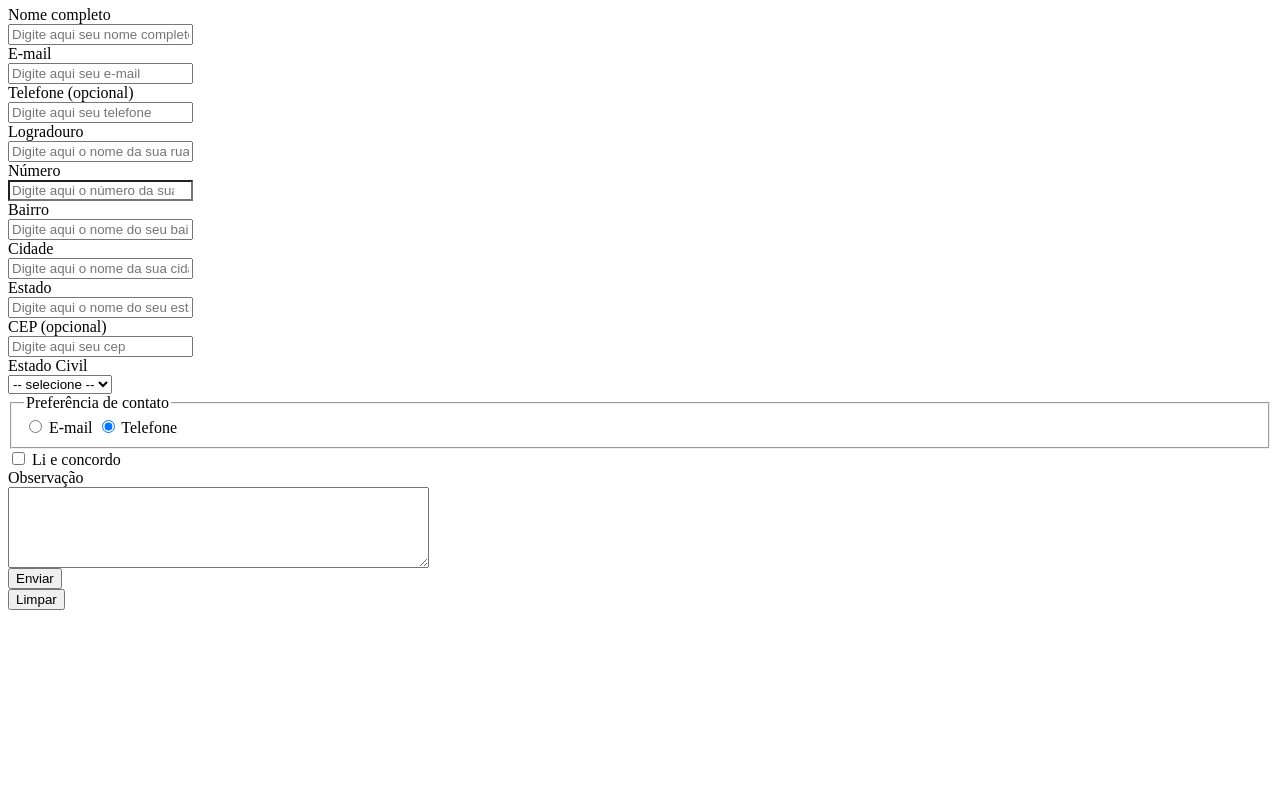
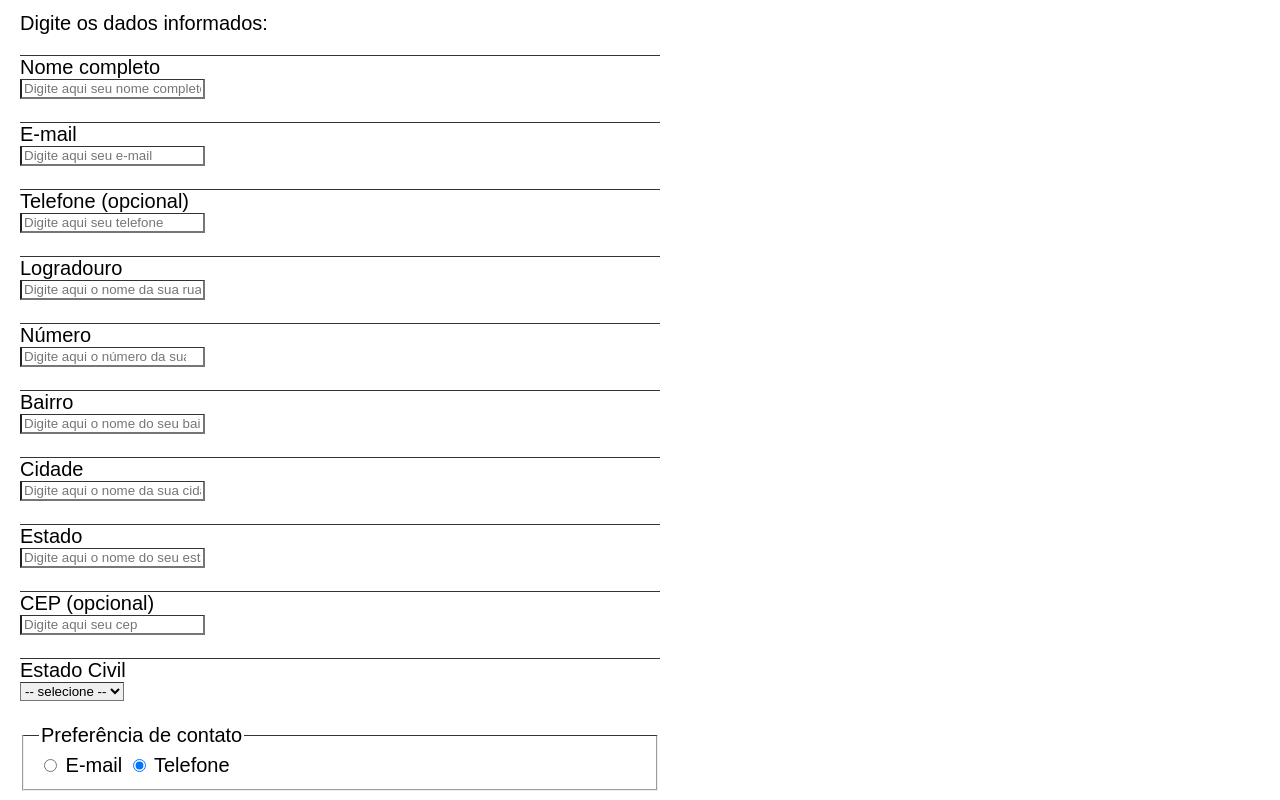
Before and after one commit to Naty02/Formularios, a plain HTML site: page index.html in a window 1280 px wide. Shown: the part 108-908 px from the top of the page. Before the commit the page ends 800 px from the top, so only its background shows below. Drawn offline with Linux system fonts and the light colour scheme.

Commit message:
exercício form-cadastro

```diff
--- a/index.html
+++ b/index.html
@@ -4,7 +4,7 @@
     <meta charset="UTF-8">
     <meta http-equiv="X-UA-Compatible" content="IE=edge">
     <meta name="viewport" content="width=device-width, initial-scale=1.0">
-    <title>Document</title>
+    <title>Form-cadastro</title>
     <link rel="stylesheet" href="style.css">
 </head>
 <body>
@@ -15,31 +15,31 @@
     <form>
         <label for="Nome Completo">Nome completo</label>
         <input type="text" id="nome completo" placeholder="Digite aqui seu nome completo">
-
+        <br />
         <label for="E-mail">E-mail</label>
         <input type="text" id="e-mail" placeholder="Digite aqui seu e-mail">
-
+        <br />
         <label for="Telefone(opcional)">Telefone (opcional)</label>
         <input type="number" id="telefone(opcional)" placeholder="Digite aqui seu telefone">
-
+        <br />
         <label for="Logradouro">Logradouro</label>
         <input type="text" id="logradouro" placeholder="Digite aqui o nome da sua rua">
-
+        <br />
         <label for="Número">Número</label>
         <input type="number" id="Número" min="1" class="invalido" placeholder="Digite aqui o número da sua casa">
-
+        <br />
         <label for="Bairro">Bairro</label>
         <input type="text" id="bairro" placeholder="Digite aqui o nome do seu bairro">
-
+        <br />
         <label for="Cidade">Cidade</label>
         <input type="text" id="cidade" placeholder="Digite aqui o nome da sua cidade">
-
+        <br />
         <label for="Estado">Estado</label>
         <input type="text" id="estado" placeholder="Digite aqui o nome do seu estado">
-
+        <br />
         <label for="CEP(opcional)">CEP (opcional)</label>
         <input type="number" id="cep" placeholder="Digite aqui seu cep">
-
+        <br />
         <label for="estciv">Estado Civil</label>
         <select id="estciv">
             <option selected>-- selecione --</option>
@@ -48,7 +48,7 @@
             <option>Divorciado(a)</option>
             <option>Viúvo(a)</option>
         </select>
-
+        <br />
         <fieldset>
             <legend>Preferência de contato</legend>
             <input type="radio" name="habilitacao" id="habilitacao_s" value="s">
@@ -56,17 +56,18 @@
             <input type="radio" checked name="habilitacao" id="habilitacao_n" value="n">
             <label for="habilitacao_n">Telefone</label>
         </fieldset>
-
+        <br />
         <div>
             <input type="checkbox" id="lieconcordo">
             <label for="lieconcordo">Li e concordo</label>
         </div>
-
+        <br />
         <label for="observacao">Observação</label>
         <textarea id="observacao" cols="50" rows="5"></textarea>
-
+        <br />
         <input type="submit" value="Enviar">
-        <input type="reset" value="Limpar">
+        <input type="reset" value="Reiniciar">
+        <br />
     </form>
 </body>
 </html>
--- a/style.css
+++ b/style.css
@@ -1,5 +1,20 @@
+body{
+    color: black;
+    margin: 20px;
+    font-family: 'Arial', cursive;
+    font-size: 20px;
+
+    border-top: 1px solid #333;
+    bottom: 0;
+    left: 0;
+    height: 35px;
+    width: 50%;
+}
+
 form > * {
+    border-top: 1px solid #333;
     display: block;
+    width: 80,90%;
 }
 
 .invalido {
```
